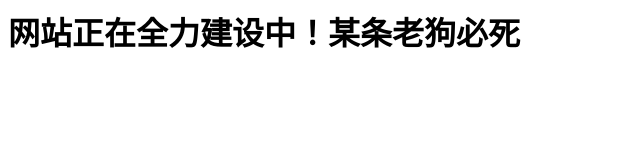
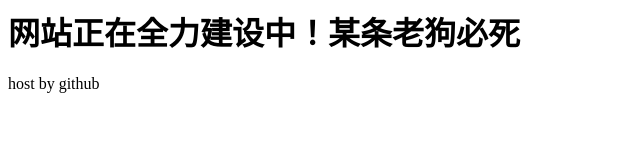
Before and after one commit to hnxxmm/hnxxmm.github.io, a plain HTML site: page index.html in a window 1280 px wide. Shown: the whole page, without its empty margins (0-640 px from the left). Drawn offline with Linux system fonts and the light colour scheme.

Commit message:
Update index.html

```diff
--- a/index.html
+++ b/index.html
@@ -1,2 +1,4 @@
 <title>名民傻逼</title>
 <h1>网站正在全力建设中！某条老狗必死</h1>
+
+<p1>host by github</p1>
```
